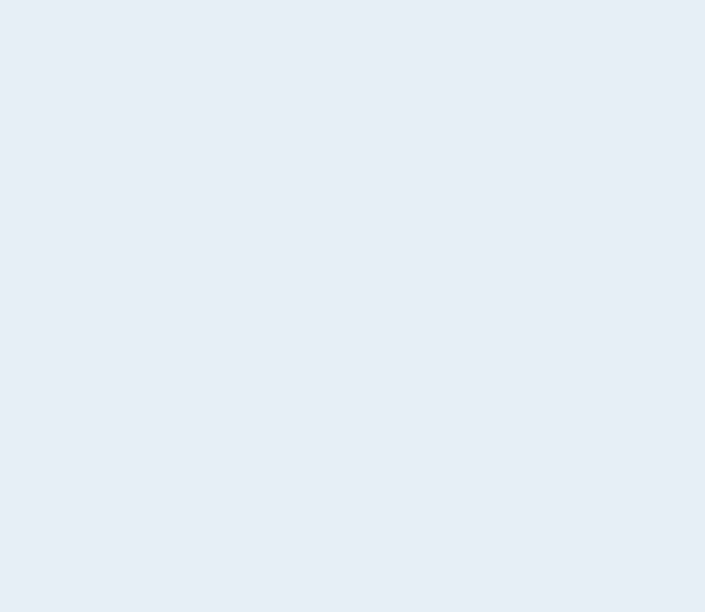
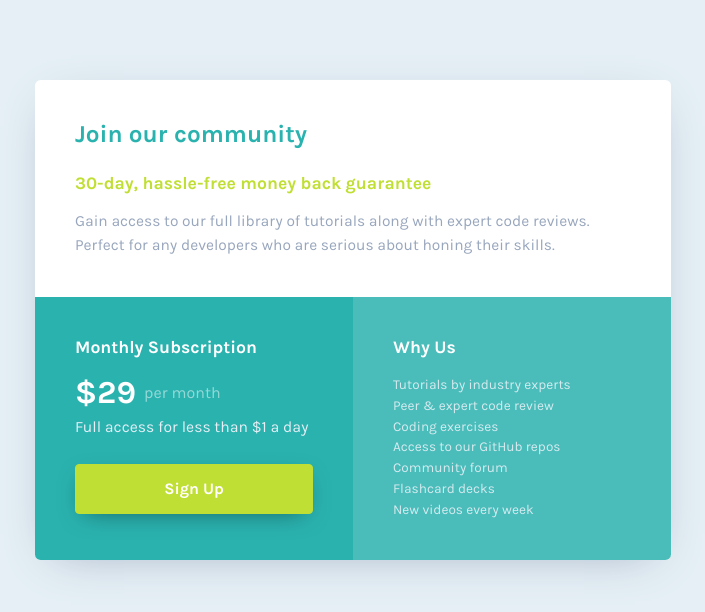
Before and after one commit to Mohamad-Ilham-Ramadhan/single-price-grid-component, a React app: page / in a window 1280 px wide. Shown: the whole page, without its empty margins (287-992 px from the left). Built offline with nearby package versions, Linux system fonts and the light colour scheme.

Commit message:
add to react

```diff
--- a/src/components/App.js
+++ b/src/components/App.js
@@ -1,5 +1,69 @@
 import React from "react";
 
 export default function App() {
-  return <div></div>;
+  return (
+    <div className="main container">
+      <div className="card card-main mt-7 mb-7 overflow-hidden">
+        <div className="row no-gutters">
+          <div className="col-12 p-4 px-sm-5 pt-sm-5">
+            <h1 className="heading-join text-primary font-weight-bold mb-4">
+              Join our community
+            </h1>
+            <h2 className="heading-join-2 text-success font-weight-bold mb-3">
+              30-day, hassle-free money back guarantee
+            </h2>
+
+            <p className="text-join md-small text-gray">
+              Gain access to our full library of tutorials along with expert
+              code reviews. Perfect for any developers who are serious about
+              honing their skills.
+            </p>
+          </div>
+        </div>
+        <div className="row no-gutters">
+          <div className="col-12 col-sm-6 text-white bg-primary p-4 px-sm-5 pt-sm-5">
+            <h1 className="heading-5-6 font-weight-bold mb-3">
+              Monthly Subscription
+            </h1>
+            <p className="mb-1">
+              <span className="h2 font-weight-bold align-middle">$29</span>
+              <span className="text-white-50 ml-2 align-middle">per month</span>
+            </p>
+            <p className="text-light-gray mb-4 text-0-98">
+              Full access for less than $1 a day
+            </p>
+            <button className="btn btn-success btn-block text-white font-weight-bold">
+              Sign Up
+            </button>
+          </div>
+          <div className="col-12 col-sm-6 text-white bg-primary-lighten p-4 px-sm-5 pt-sm-5">
+            <h1 className="heading-5-6 font-weight-bold mb-3">Why Us</h1>
+            <ul className="list-why-us list-unstyled text-light-gray">
+              <li>
+                <small>Tutorials by industry experts</small>
+              </li>
+              <li>
+                <small>Peer & expert code review</small>
+              </li>
+              <li>
+                <small>Coding exercises</small>
+              </li>
+              <li>
+                <small>Access to our GitHub repos</small>
+              </li>
+              <li>
+                <small>Community forum</small>
+              </li>
+              <li>
+                <small>Flashcard decks</small>
+              </li>
+              <li>
+                <small>New videos every week</small>
+              </li>
+            </ul>
+          </div>
+        </div>
+      </div>
+    </div>
+  );
 }
--- a/src/styles/_variables.scss
+++ b/src/styles/_variables.scss
@@ -1,4 +1,4 @@
-$fonts-path: "./src/fonts";
+$fonts-path: "./fonts";
 /* karla-regular - latin */
 @font-face {
   font-family: "Karla";
```
Also changed, not shown: style.css.
